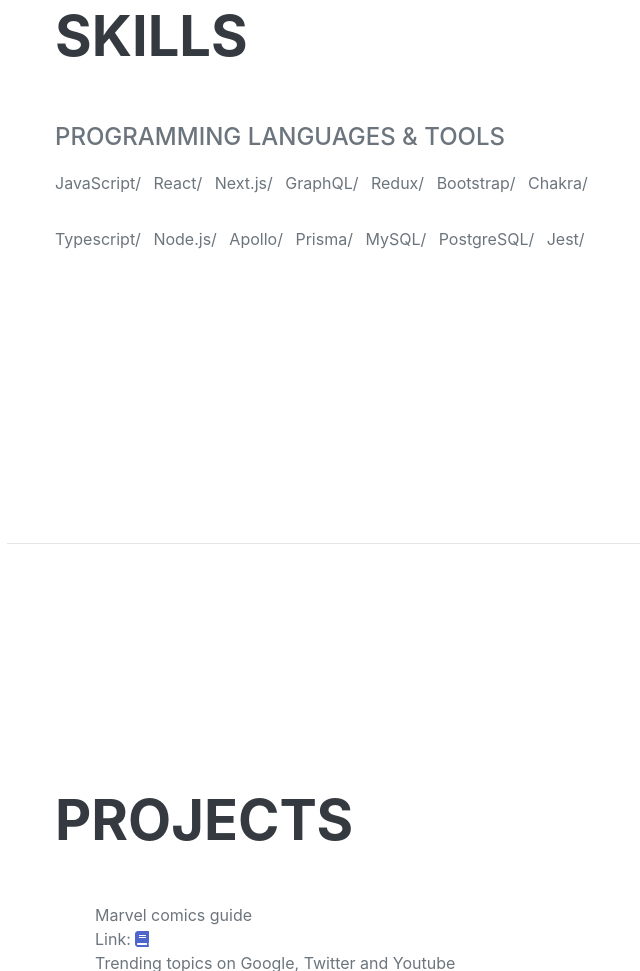
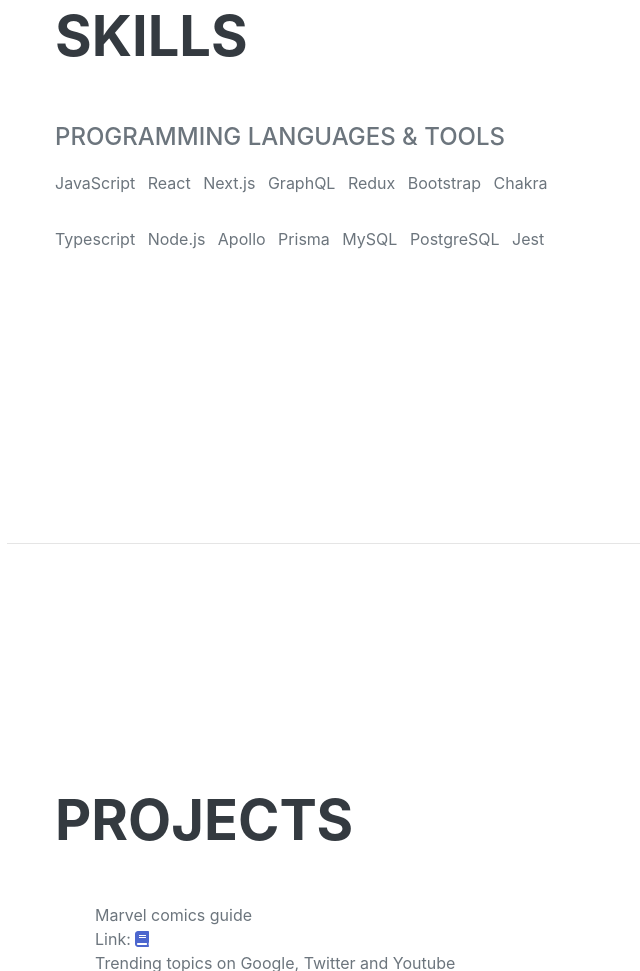
Before and after one commit to ninglee47/ninglee47.github.io, a plain HTML site: page index.html in a window 1280 px wide. Shown: the part 2660-3631 px from the top of the page, without its empty margins (265-905 px from the left). Drawn offline with nearby package versions, Linux system fonts and the light colour scheme; some icons are missing; a web font is replaced by a local one.

Commit message:
Update index.html

```diff
--- a/index.html
+++ b/index.html
@@ -129,22 +129,22 @@
                     <h2 class="mb-5">Skills</h2>
                     <div class="subheading mb-3">Programming Languages & Tools</div>
                     <ul class="list-inline">
-                        <li class="list-inline-item mb-3">JavaScript/</li>
-                        <li class="list-inline-item mb-3">React/</li>
-                        <li class="list-inline-item mb-3">Next.js/</li>
-                        <li class="list-inline-item mb-3">GraphQL/</li>
-                        <li class="list-inline-item mb-3">Redux/</li>
-                        <li class="list-inline-item mb-3">Bootstrap/</li>
-                        <li class="list-inline-item mb-3">Chakra/</li>
+                        <li class="list-inline-item mb-3">JavaScript</li>
+                        <li class="list-inline-item mb-3">React</li>
+                        <li class="list-inline-item mb-3">Next.js</li>
+                        <li class="list-inline-item mb-3">GraphQL</li>
+                        <li class="list-inline-item mb-3">Redux</li>
+                        <li class="list-inline-item mb-3">Bootstrap</li>
+                        <li class="list-inline-item mb-3">Chakra</li>
                     </ul>
                     <ul class="list-inline">
-                        <li class="list-inline-item mb-3">Typescript/</li>
-                        <li class="list-inline-item mb-3">Node.js/</li>
-                        <li class="list-inline-item mb-3">Apollo/</li>
-                        <li class="list-inline-item mb-3">Prisma/</li>
-                        <li class="list-inline-item mb-3">MySQL/</li>
-                        <li class="list-inline-item mb-3">PostgreSQL/</li>
-                        <li class="list-inline-item mb-3">Jest/</li>
+                        <li class="list-inline-item mb-3">Typescript</li>
+                        <li class="list-inline-item mb-3">Node.js</li>
+                        <li class="list-inline-item mb-3">Apollo</li>
+                        <li class="list-inline-item mb-3">Prisma</li>
+                        <li class="list-inline-item mb-3">MySQL</li>
+                        <li class="list-inline-item mb-3">PostgreSQL</li>
+                        <li class="list-inline-item mb-3">Jest</li>
                     </ul>
             </section>
 
```
